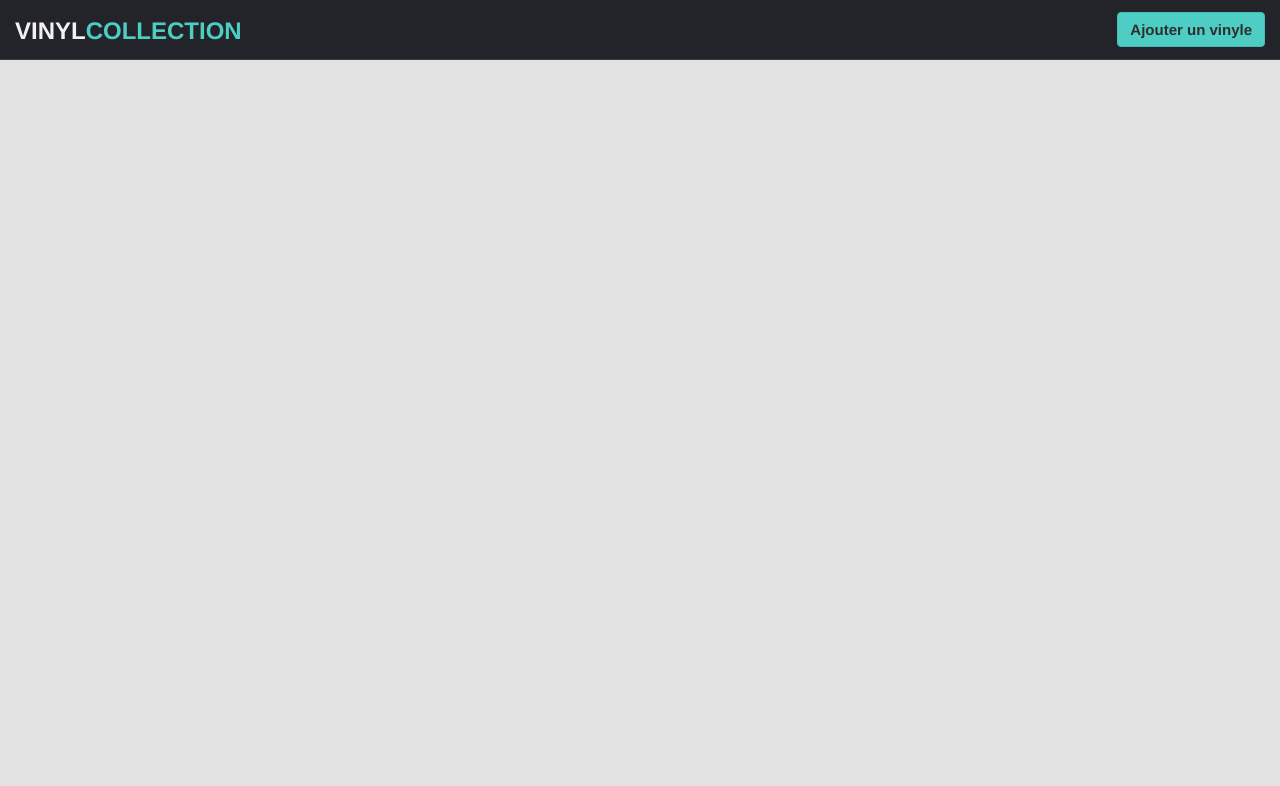
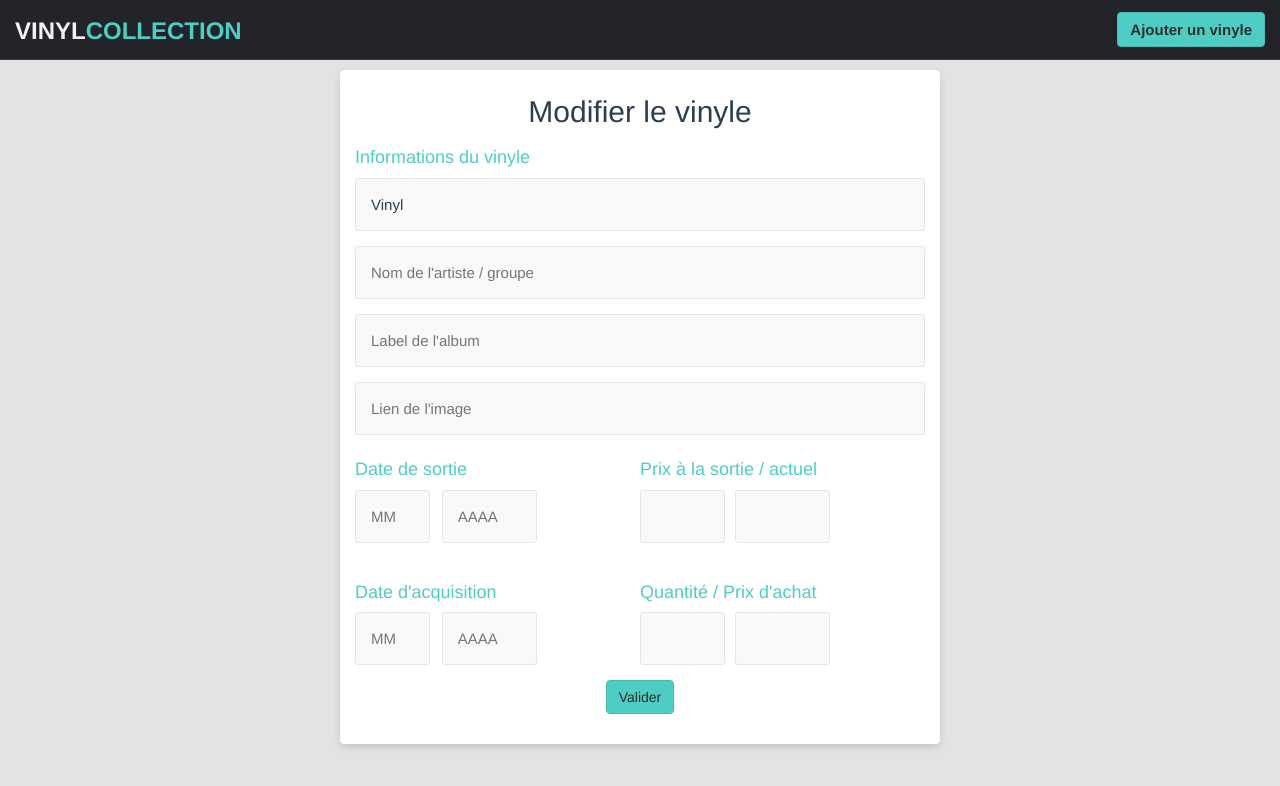
Before and after one commit to LeonDumestre/Vinyl-Collection-Website, a Vue app in the folder front/: page /edit/1 in a window 1280 px wide. Shown: the top 786 px of the page. Built offline with nearby package versions, Linux system fonts and the light colour scheme; no server answers.

Commit message:
Ajout de la page Edit

```diff
--- a/front/src/pages/Details.vue
+++ b/front/src/pages/Details.vue
@@ -1,13 +1,39 @@
 <template>
   <div class="container form">
-    <h2>Détails du vinyle</h2>
-    <router-link to="/edit"><a class="btn btn-theme">Modifier le vinyle</a></router-link>
+    <h2>{{vinyl.name}}</h2>
+    <img :src="vinyl.image" class="" width="400" height="400">
+    <label v-if="vinyl.artist != null">Groupe / Artiste : {{vinyl.artist}}</label>
+    <label v-if="vinyl.label != null">Label : {{vinyl.label}}</label>
+    <label v-if="vinyl.release_date != null">Date de sortie : {{vinyl.release_date}}</label>
+    <label v-if="vinyl.release_price != null">Prix à la sortie : {{vinyl.release_price}} €</label>
+    <label v-if="vinyl.purchase_date != null">Date d'achat : {{vinyl.purchase_date}}</label>
+    <label v-if="vinyl.purchase_price != null">Prix d'achat : {{vinyl.purchase_price}}</label>
+    <label v-if="vinyl.current_price != null">Prix actuel : {{vinyl.current_price}} €</label>
+    <label v-if="vinyl.quantity != null">Quantité : {{vinyl.quantity}}</label>
+    <router-link :to="'/edit/' + vinyl.id"><a class="btn btn-theme ">Modifier le vinyle</a></router-link>
   </div>
 </template>
 
 <script>
+import axios from 'axios'
+import Vinyl from '../components/Vinyl.vue';
+
 export default {
-  name: "Details"
+  name: "Details",
+  components: {
+    Vinyl
+  },
+  data: () => ({
+    vinyl: Vinyl
+  }),
+  mounted() {
+    axios.get('http://localhost:3001/vinyl/' + this.$route.params.id).then(response => {
+      console.log(response.data)
+      this.vinyl = response.data
+    }).catch(err => {
+      console.log(err)
+    })
+  }
 }
 </script>
 
--- a/front/src/pages/Edit.vue
+++ b/front/src/pages/Edit.vue
@@ -1,10 +1,85 @@
 <template>
-  <h4>Page Edit</h4>
+  <div class="container form">
+    <h2>Modifier le vinyle</h2>
+    <form @submit.prevent="editVinyl">
+
+      <div class="row">
+        <h4>Informations du vinyle</h4>
+        <input type="text" class="input-group" placeholder="Nom de l'album" v-model="vinyl.name" required/>
+        <input type="text" class="input-group" placeholder="Nom de l'artiste / groupe" v-model="vinyl.artist" required/>
+        <input type="text" class="input-group" placeholder="Label de l'album" v-model="vinyl.label" required/>
+        <input type="text" class="input-group" placeholder="Lien de l'image" v-model="vinyl.image" required/>
+      </div>
+
+      <div class="row">
+        <div class="col-half">
+          <h4>Date de sortie</h4>
+          <div class="input-group">
+            <div class="col-third"><input class="month" type="number" placeholder="MM" min="1" max="12" v-model="vinyl.month_release_date"/></div>
+            <div class="col-third"><input class="year" type="number" placeholder="AAAA" min="1940" max="3000" v-model="vinyl.year_release_date"/></div>
+          </div>
+        </div>
+
+        <div class="col-half">
+          <h4>Prix à la sortie / actuel</h4>
+          <div class="input-group">
+            <div class="col-third"><input type="number" class="input-group" min="0" v-model="vinyl.release_price"/></div>
+            <div class="col-third"><input type="number" class="input-group" min="0" v-model="vinyl.current_price"/></div>
+          </div>
+        </div>
+      </div>
+
+      <div class="row">
+        <div class="col-half">
+          <h4>Date d'acquisition</h4>
+          <div class="input-group">
+            <div class="col-third"><input class="month" type="number" placeholder="MM" min="1" max="12" v-model="vinyl.month_purchase_date"/></div>
+            <div class="col-third"><input class="year" type="number" placeholder="AAAA" min="1940" max="3000" v-model="vinyl.year_purchase_date"/></div>
+          </div>
+        </div>
+        <div class="col-half">
+          <h4>Quantité / Prix d'achat</h4>
+          <div class="col-third"><input type="number" min="0" max="999" v-model="vinyl.quantity" required/></div>
+          <div class="col-third"><input type="number" class="input-group" min="0" v-model="vinyl.purchase_price"/></div>
+        </div>
+      </div>
+
+      <button type="submit" class="btn btn-theme">Valider</button>
+    </form>
+  </div>
 </template>
 
 <script>
+import axios from 'axios'
+import Vinyl from '../components/Vinyl.vue';
+
 export default {
-  name: "Edit"
+  name: "Edit",
+  components: {
+    Vinyl
+  },
+  data: () => ({
+    vinyl: Vinyl
+  }),
+  methods: {
+    editVinyl() {
+      axios.post('http://localhost:3001/vinyl/edit', {
+        vinyl: this.vinyl,
+      }).then(response => {
+        this.$router.push('/')
+      }).catch(err => {
+        console.log(err)
+      })
+    }
+  },
+  mounted() {
+    axios.get('http://localhost:3001/vinyl/' + this.$route.params.id).then(response => {
+      console.log(response.data)
+      this.vinyl = response.data
+    }).catch(err => {
+      console.log(err)
+    })
+  }
 }
 </script>
 
--- a/front/src/routes/index.js
+++ b/front/src/routes/index.js
@@ -6,7 +6,7 @@ import Add from "../pages/Add.vue";
 const routes = [
     { path: '/', name: 'Home', component: Home },
     { path: '/add', name: 'Add', component: Add },
-    { path: '/edit', name: 'Edit', component: Edit },
+    { path: '/edit/:id', name: 'Edit', component: Edit },
     { path: '/details/:id', name: 'Details', component: Details }
 ]
 
```
